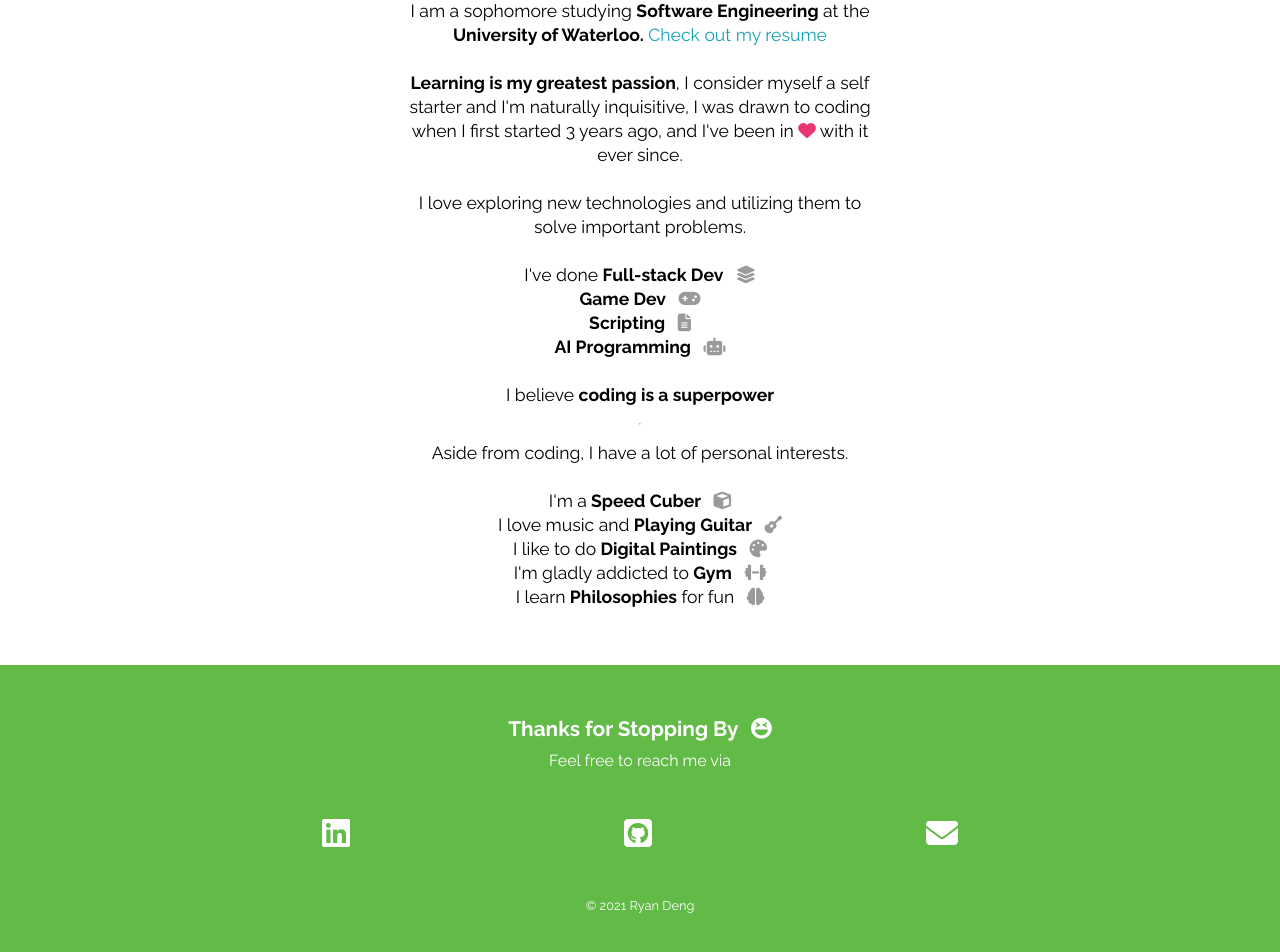
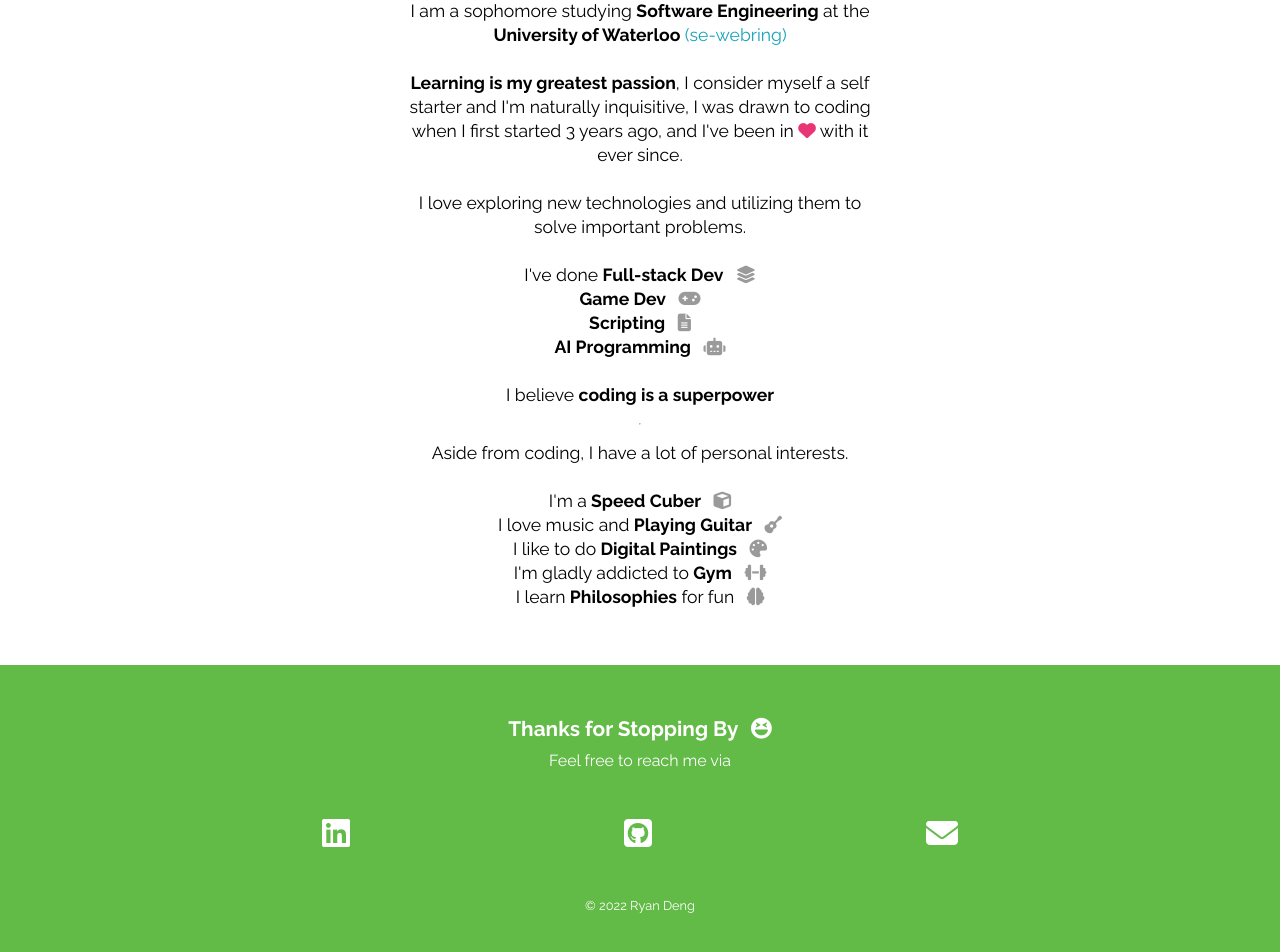
Before and after one commit to ryandeng32/Personal-Website-V2, a React (Create React App) app: page / in a window 1280 px wide. Shown: the part 905-1857 px from the top of the page. Built offline with nearby package versions, Linux system fonts and the light colour scheme.

Commit message:
link to webring

```diff
--- a/src/components/about/About.js
+++ b/src/components/about/About.js
@@ -1,6 +1,6 @@
 import React, { Fragment } from 'react'
 import './About.css'
-import Resume from '../../data/Ryan_Deng_Resume.pdf'
+
 const About = ({ displayIntro }) => {
   return (
     <section className="about">
@@ -21,8 +21,8 @@ const About = ({ displayIntro }) => {
           <p>
             I am a sophomore studying <strong>Software Engineering</strong> at
             the
-            <strong> University of Waterloo.</strong>{' '}
-            <a href={Resume}>Check out my resume</a>
+            <strong> University of Waterloo</strong>{' '}
+            <a href={"https://se-webring.xyz/"}>(se-webring)</a>
           </p>
           <br />
           <p>
--- a/src/components/footer/Footer.js
+++ b/src/components/footer/Footer.js
@@ -26,7 +26,7 @@ const Footer = ({ color }) => {
           <i className="fas fa-envelope"></i>
         </a>
       </div>
-      <p className="copyright">© 2021 Ryan Deng</p>
+      <p className="copyright">© 2022 Ryan Deng</p>
     </section>
   )
 }
```
